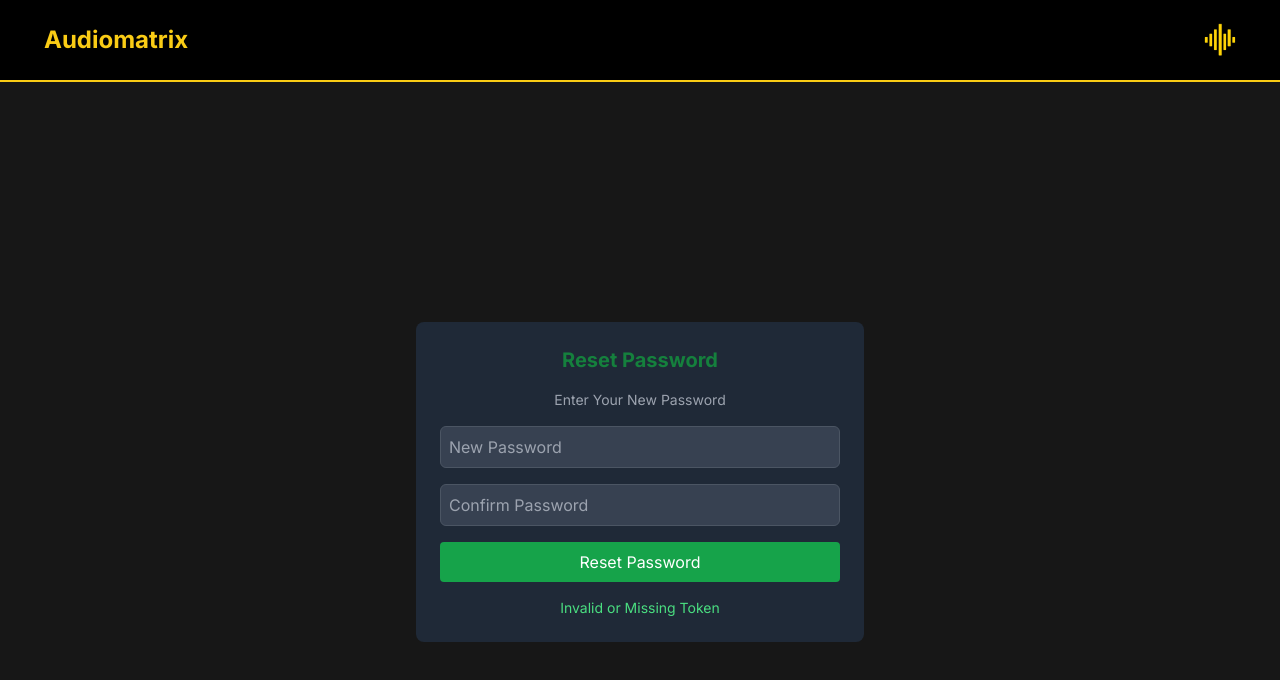
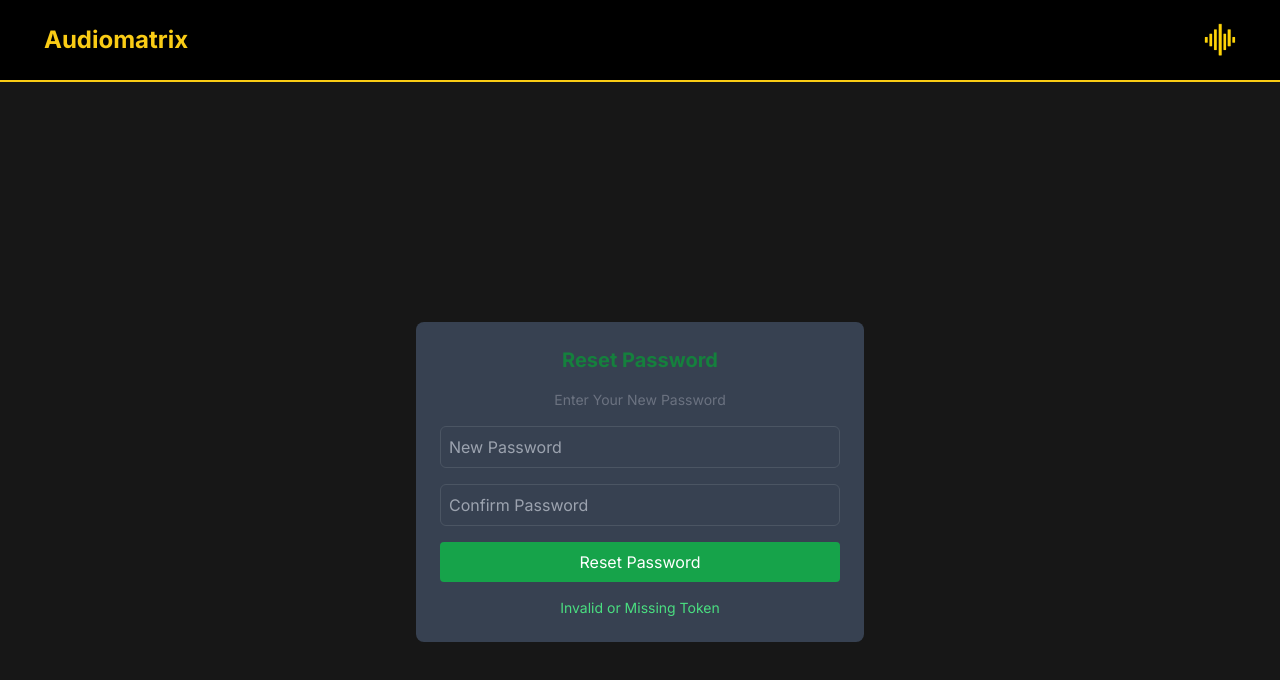
Before and after one commit to AliTech7/Audiomatrix-FullStack, a Next.js app in the folder nextjs-spotify-clone-final/: page /auth/reset-password in a window 1280 px wide. Shown: the top 680 px of the page. Built offline with nearby package versions, Linux system fonts and the light colour scheme.

Commit message:
Added Forgot Password

```diff
--- a/nextjs-spotify-clone-final/src/app/auth/reset-password/page.tsx
+++ b/nextjs-spotify-clone-final/src/app/auth/reset-password/page.tsx
@@ -60,12 +60,12 @@ export default function ResetPassword() {
         <div className="min-h-screen flex items-center justify-center bg-neutral-900 text-white">
             <form
                 onSubmit={handleSubmit}
-                className="w-full max-w-md bg-gray-800 p-6 rounded-lg space-y-4"
+                className="w-full max-w-md bg-gray-700 p-6 rounded-lg space-y-4"
             >
                 <h2 className="text-xl font-bold text-green-700 text-center">
                     Reset Password
                 </h2>
-                <p className="text-center text-sm text-gray-400">
+                <p className="text-center text-sm text-gray-500">
                     Enter Your New Password
                 </p>
                 <input
```
